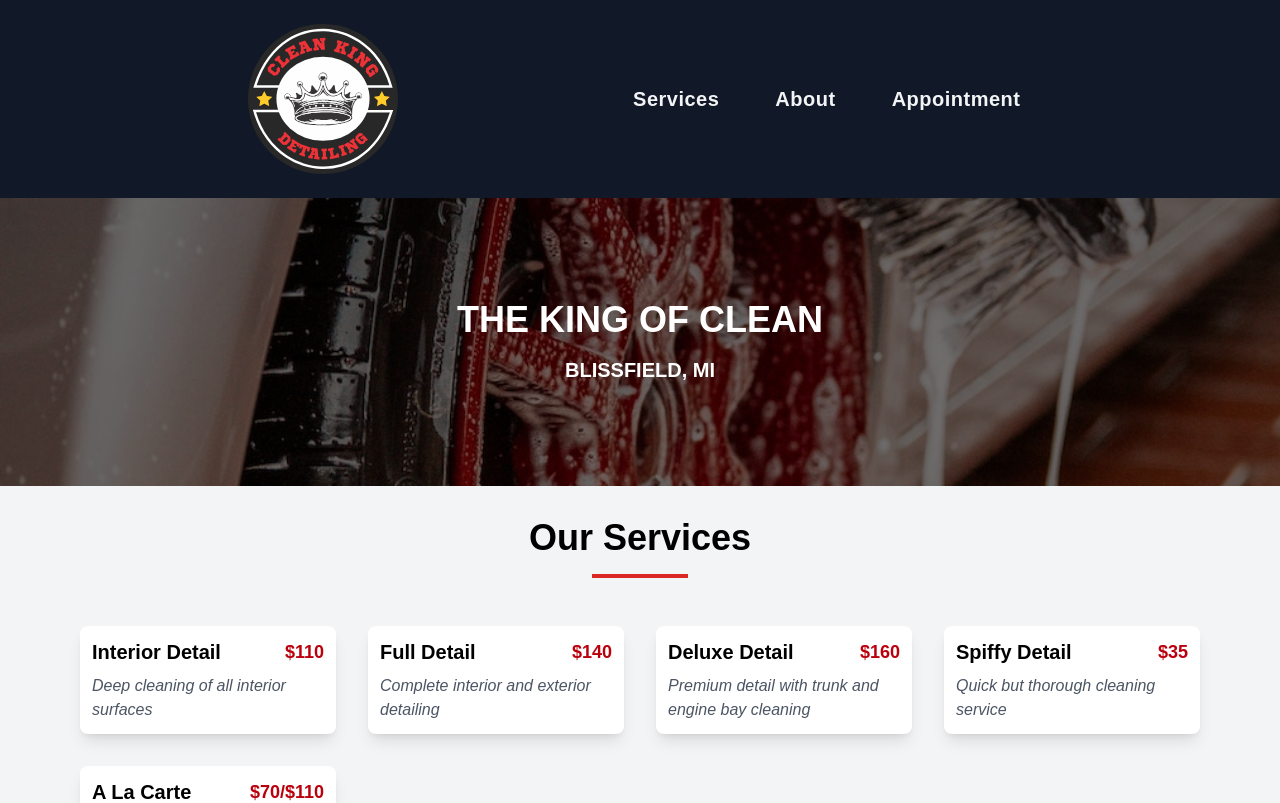
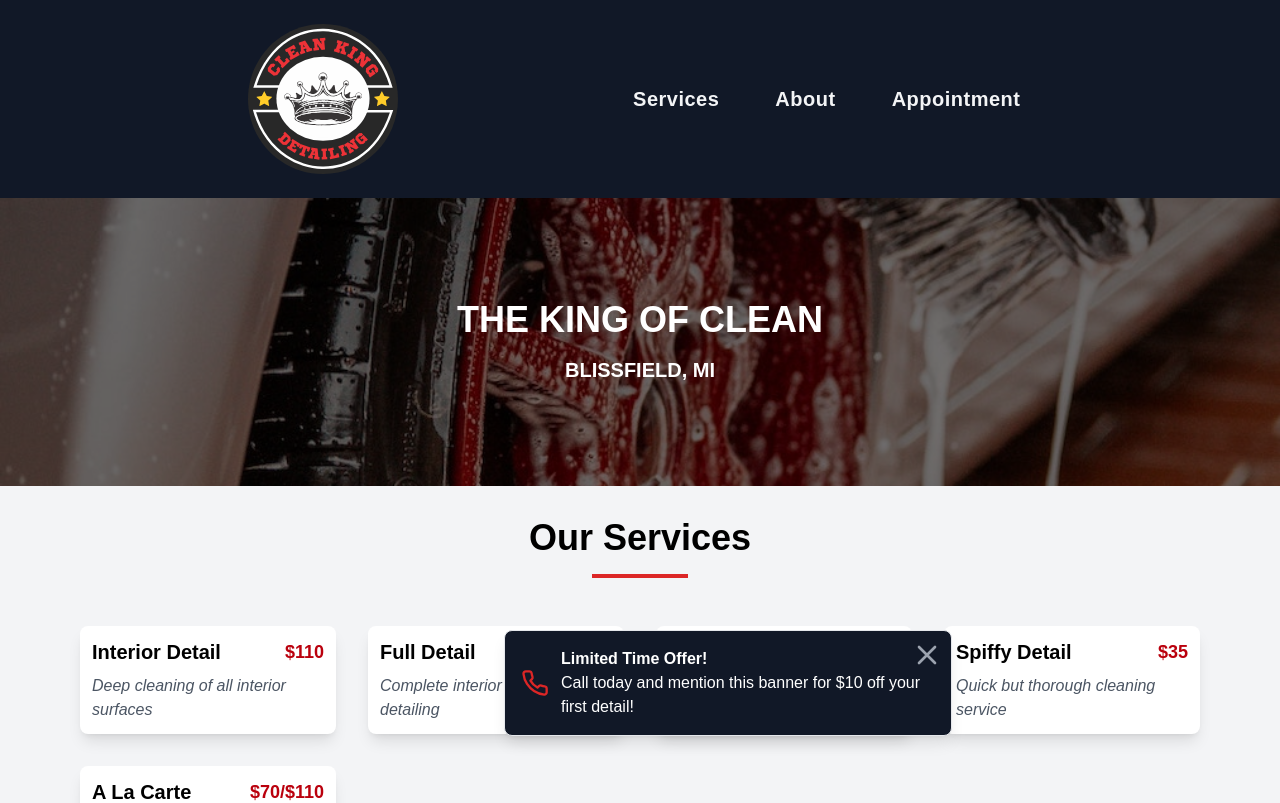
Before and after one commit to rosechar/cleankingdetail, a Next.js app: page / in a window 1280 px wide. Shown: the top 803 px of the page. Built offline with nearby package versions, Linux system fonts and the light colour scheme.

Commit message:
toast, styles

```diff
--- a/src/app/appointment/page.js
+++ b/src/app/appointment/page.js
@@ -7,7 +7,7 @@ const Appointment = () => {
       <div className="min-h-screen  py-8 px-4 sm:px-6 lg:px-8">
         <div className="max-w-md mx-auto">
 
-          <div className="bg-white text-gray-800 rounded-lg shadow-2xl p-4 space-y-6  border-red-700">
+          <div className=" text-gray-800 p-4 space-y-6  border-red-700">
           <div className="text-center">
             <h1 className="text-2xl font-bold tracking-tight">Request Appointment</h1>
             <div className="w-24 h-1 bg-red-600 mx-auto mt-4"></div>
--- a/src/app/components/AppointmentForm.js
+++ b/src/app/components/AppointmentForm.js
@@ -2,12 +2,24 @@
 import React, { useState } from 'react';
 
 const FormField = ({ label, name, error, touched, type = "text", options, ...props }) => {
+  // Base input styles that will be applied to all input types
   const inputClassName = `
-    block w-full rounded-md bg-zinc-100 border-zinc-600
+    block w-full rounded-md bg-white border-zinc-600
     text-gray-900 shadow-sm outline-none
     focus:border-zinc-800 focus:ring-zinc-800 focus:ring-2
     text-md p-2.5
+    min-h-[42px] appearance-none
     ${error && touched ? 'border-red-500' : ''}
+  `;
+
+  // Additional wrapper styles for select inputs to handle custom arrow
+  const selectWrapperClassName = `
+    relative block
+    after:content-[''] after:pointer-events-none
+    after:absolute after:right-3 after:top-1/2 after:-translate-y-1/2
+    after:border-8 after:border-transparent
+    after:border-t-zinc-600
+    after:ml-1
   `;
 
   return (
@@ -21,10 +33,11 @@ const FormField = ({ label, name, error, touched, type = "text", options, ...pro
         )}
       </div>
       {type === "select" ? (
+        <div className={selectWrapperClassName}>
           <select
             id={name}
             name={name}
-          className={inputClassName}
+            className={`${inputClassName} pr-10`}
             required
             {...props}
           >
@@ -35,6 +48,7 @@ const FormField = ({ label, name, error, touched, type = "text", options, ...pro
               </option>
             ))}
           </select>
+        </div>
       ) : (
         <input
           type={type}
@@ -50,6 +64,7 @@ const FormField = ({ label, name, error, touched, type = "text", options, ...pro
 };
 
 const AppointmentForm = ({ onSubmit }) => {
+  // Rest of the component remains the same
   const [formData, setFormData] = useState({
     name: '',
     email: '',
@@ -120,7 +135,6 @@ const AppointmentForm = ({ onSubmit }) => {
   };
 
   const validateForm = () => {
-    // Mark all fields as touched
     setTouched(Object.keys(formData).reduce((acc, key) => ({ ...acc, [key]: true }), {}));
 
     const newErrors = {};
--- a/src/app/components/Header.js
+++ b/src/app/components/Header.js
@@ -13,7 +13,7 @@ export default function Header() {
             <div className="max-w-7xl mx-auto flex flex-row items-center justify-between md:justify-evenly p-6 text-white">
                 <h1 className="flex-shrink-0">
                     <Link href="/" className="hover:text-red-600 transition-colors duration-200 flex items-center gap-2">
-                        <div className="w-[120px] h-[120px] md:w-[150px] md:h-[150px] relative">
+                        <div className="w-[150px] h-[150px] relative">
                             <Image
                                 src="/cleanking.svg"
                                 alt="Detailed car"
@@ -25,7 +25,7 @@ export default function Header() {
                 </h1>
 
                 <nav>
-                    <ul className="flex flex-col space-y-1 md:flex-row md:space-y-0 md:space-x-8 list-none p-0 m-0 text-right text-sm md:text-xl">
+                    <ul className="flex flex-col space-y-1 md:flex-row md:space-y-0 md:space-x-8 list-none p-0 m-0 text-right text-xl">
                         {[
                             { path: '/services', label: 'Services' },
                             { path: '/about', label: 'About' },
--- /dev/null
+++ b/src/app/components/OfferToast.js
@@ -0,0 +1,117 @@
+import React, { useState, useEffect } from 'react';
+import { Phone } from 'lucide-react';
+
+const OfferToast = () => {
+  const [isVisible, setIsVisible] = useState(false);
+  const [isLeaving, setIsLeaving] = useState(false);
+
+  useEffect(() => {
+    // Check if user has seen the toast this session
+    const hasSeenToast = sessionStorage.getItem('hasSeenDiscountToast');
+
+    if (!hasSeenToast) {
+      // Delay showing the toast by 1 second
+      const showDelay = setTimeout(() => {
+        setIsVisible(true);
+        sessionStorage.setItem('hasSeenDiscountToast', 'true');
+
+        // Start the auto-close timer after showing the toast
+        const hideTimer = setTimeout(() => {
+          handleClose();
+        }, 10000);
+
+        return () => clearTimeout(hideTimer);
+      }, 3000);
+
+      return () => clearTimeout(showDelay);
+    }
+  }, []);
+
+  const handleClose = () => {
+    setIsLeaving(true);
+    setTimeout(() => {
+      setIsVisible(false);
+    }, 300);
+  };
+
+  const handleClick = (e) => {
+    if (e.target.closest('button')) return;
+    window.location.href = 'tel:+1234567890';
+  };
+
+  if (!isVisible) return null;
+
+  return (
+    <div
+      onClick={handleClick}
+      className={`
+        fixed bottom-16 left-4 right-4 md:left-1/2 md:-translate-x-1/2
+        bg-gray-900
+        shadow-lg
+        rounded-lg
+        p-4
+        w-auto
+        md:max-w-md
+        border
+        border-gray-200
+        flex
+        items-center
+        gap-3
+        transition-all duration-300 ease-in-out
+        hover:bg-gray-800
+        cursor-pointer
+        mx-auto
+        ${isLeaving ? 'opacity-0 translate-y-4' : 'opacity-100 translate-y-0'}
+      `}
+    >
+      {/* Phone Icon */}
+      <Phone className="w-7 h-7 flex-shrink-0 text-red-600" strokeWidth={2} />
+
+      {/* Toast Content */}
+      <div className="min-w-0">
+        <div className="font-semibold text-white">Limited Time Offer!</div>
+        <div className="text-white">
+          Call today and mention this banner for $10 off your first detail!
+        </div>
+      </div>
+
+      {/* Close Button */}
+      <button
+        onClick={handleClose}
+        className="flex-shrink-0 absolute top-2 right-2 text-gray-400 hover:text-gray-600"
+      >
+        <svg
+          className="w-8 h-8"
+          fill="none"
+          strokeWidth="2"
+          stroke="currentColor"
+          viewBox="0 0 24 24"
+        >
+          <path
+            strokeLinecap="round"
+            strokeLinejoin="round"
+            d="M6 18L18 6M6 6l12 12"
+          />
+        </svg>
+      </button>
+
+      <style jsx>{`
+        @keyframes slideIn {
+          from { opacity: 0; transform: translateY(1rem); }
+          to { opacity: 1; transform: translateY(0); }
+        }
+        .fixed {
+          animation: slideIn 0.3s ease-out;
+        }
+        @media (min-width: 768px) {
+          @keyframes slideIn {
+            from { opacity: 0; transform: translate(-50%, 1rem); }
+            to { opacity: 1; transform: translate(-50%, 0); }
+          }
+        }
+      `}</style>
+    </div>
+  );
+};
+
+export default OfferToast;
--- a/src/app/components/Services.js
+++ b/src/app/components/Services.js
@@ -20,7 +20,7 @@ export const Services = () => {
           <div
             key={service.id}
             onClick={() => handleServiceClick(service.id)}
-            className="bg-white rounded-lg shadow-lg p-3 transform hover:scale-105 transition-transform duration-300 ease-in-out cursor-pointer"
+            className="bg-white rounded-lg shadow-lg p-3 cursor-pointer md:hover:scale-105 md:transition-transform md:duration-300 md:ease-in-out"
           >
             <div className="flex justify-between items-center mb-2">
               <h3 className="text-xl font-bold">{service.name}</h3>
--- a/src/app/page.js
+++ b/src/app/page.js
@@ -5,6 +5,7 @@ import { Services } from './components/Services';
 import { Testimonials } from './components/Testimonials';
 import { SocialLinks } from './components/SocialLinks';
 import AppointmentButton from './components/AppointmentButton';
+import OfferToast from './components/OfferToast';
 
 const Home = () => {
   return (
@@ -31,6 +32,7 @@ const Home = () => {
       <AppointmentButton />
       <Testimonials />
       <SocialLinks />
+      <OfferToast />
     </div>
   );
 };
```
Also changed, not shown: src/app/about/page.js (+8 -8 lines). Lines whose indentation alone changed are shown as unchanged.
